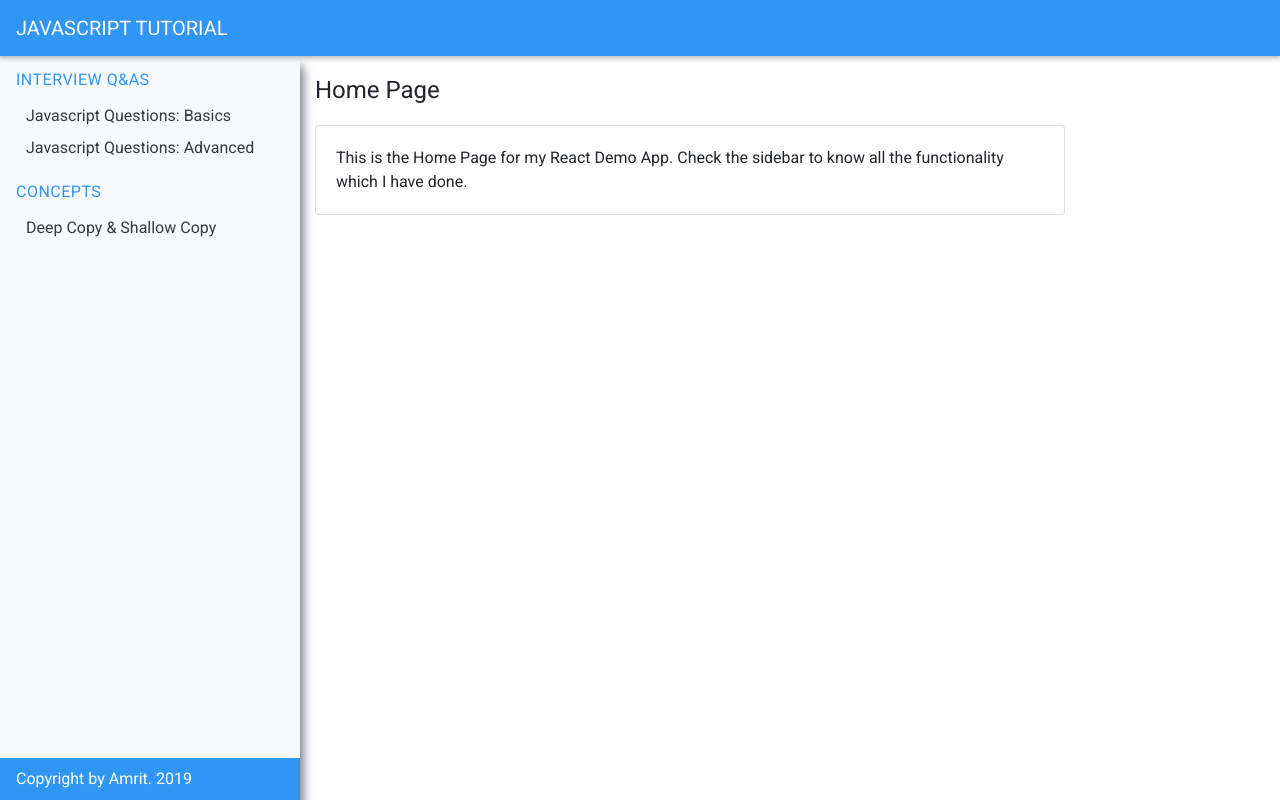
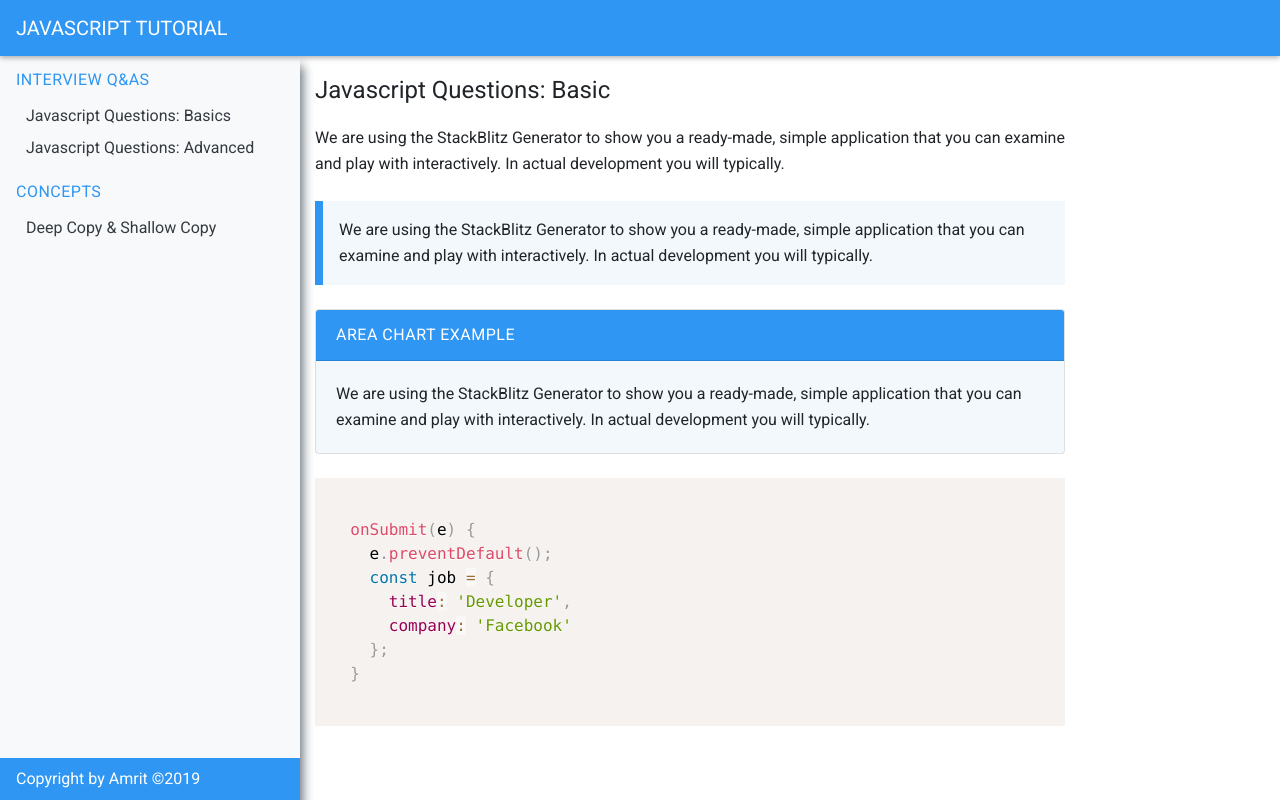
Before and after one commit to aamrits/javascript-tutorial, a React (Create React App) app: page /#/js-questions-basic in a window 1280 px wide. Before the commit this address led to /#/. Built offline with nearby package versions, Linux system fonts and the light colour scheme.

Commit message:
still some additional css

```diff
--- a/src/App.css
+++ b/src/App.css
@@ -51,6 +51,10 @@
 .callout-is-helpful {
   margin: 24px 0;
 }
+.alert-is-helpful p,
+.callout-is-helpful p {
+  margin: 0;
+}
 .callout-is-helpful .card-header {
   background: #2F96F3;
 }
--- a/src/components/Navbar/Navbar.js
+++ b/src/components/Navbar/Navbar.js
@@ -27,7 +27,7 @@ class Navbar extends Component {
             </ul>
           </nav>
           <footer>
-            <p>Copyright by Amrit. 2019</p>
+            <p>Copyright by Amrit &copy;2019</p>
           </footer>
         </div>
       </React.Fragment>
--- a/src/index.css
+++ b/src/index.css
@@ -25,6 +25,5 @@ h1 {
 }
 
 p {
-  margin: 14px 0 0;
   line-height: 26px;
 }
```
